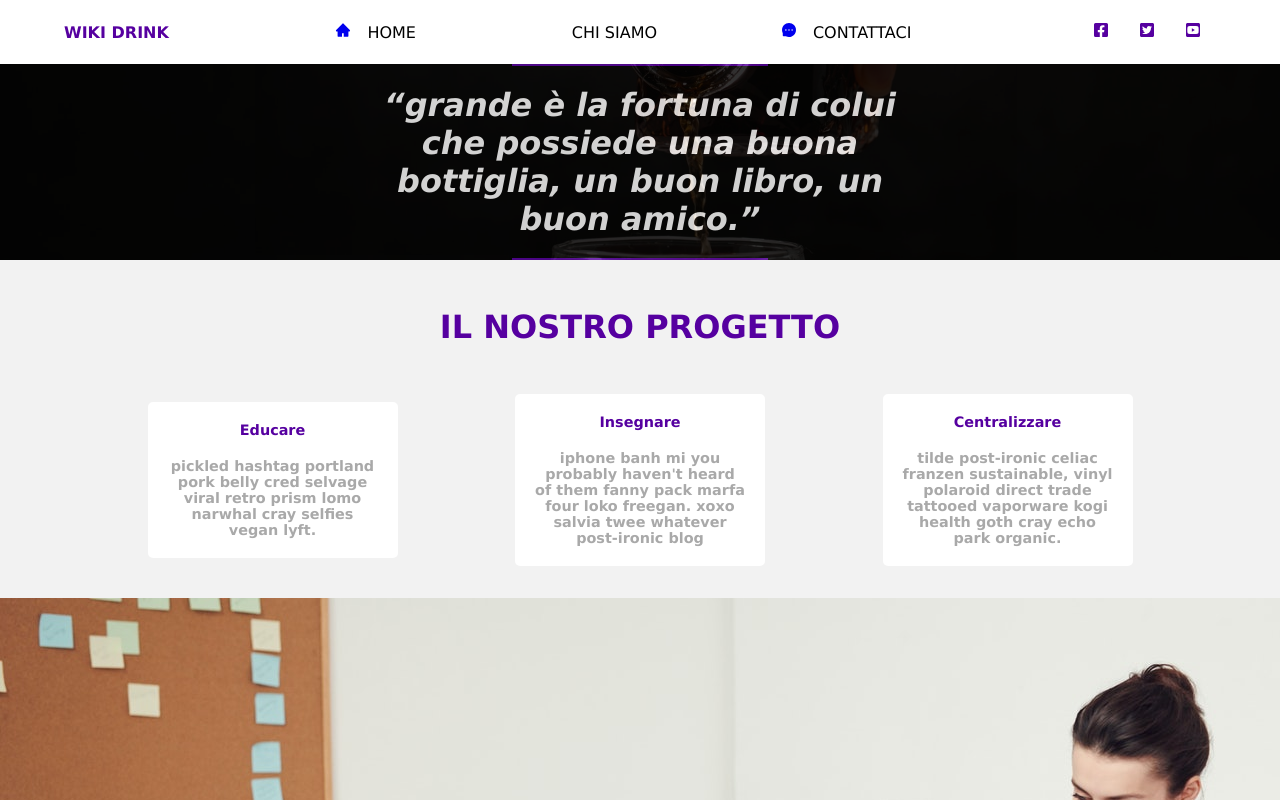
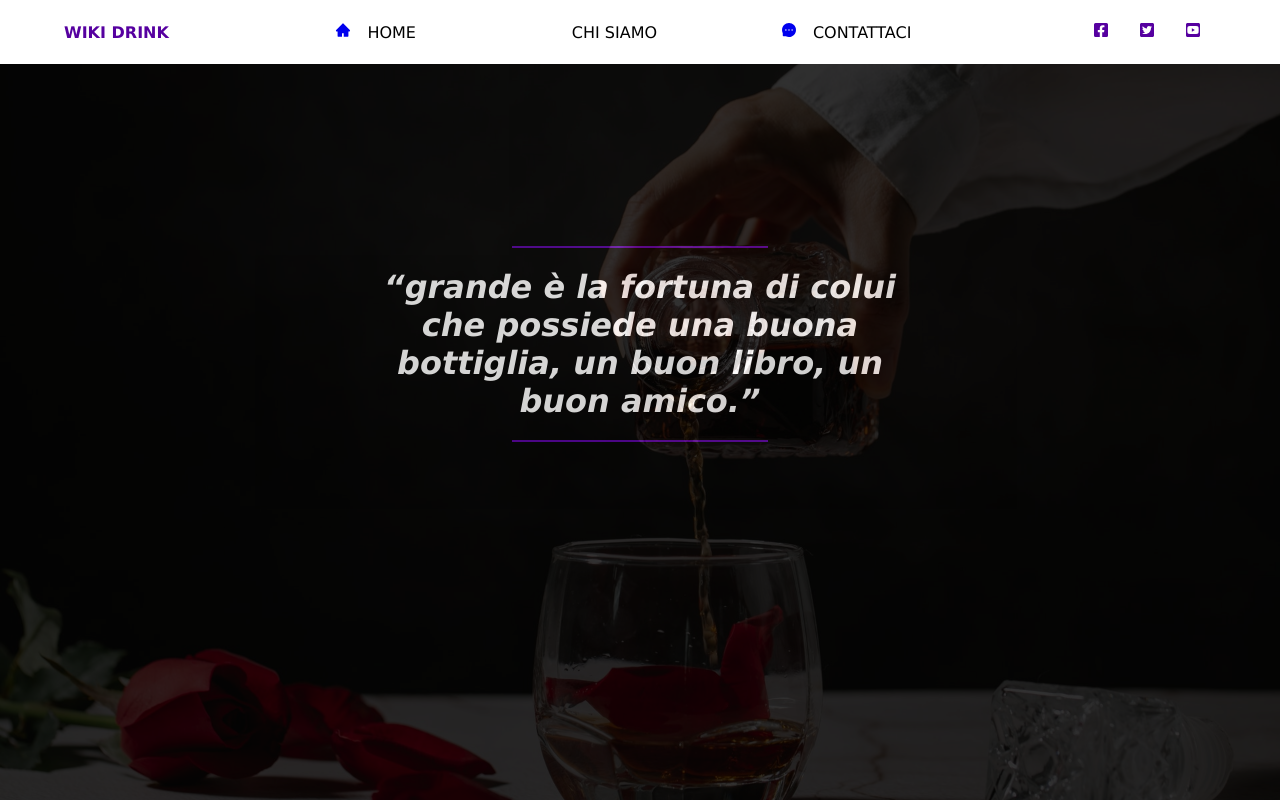
Before and after one commit to StefanoMacina/WikiDrink_project, a React (Vite) app in the folder WikiDrink/: page /about in a window 1280 px wide. Shown: the top 800 px of the page. Built offline with nearby package versions, Linux system fonts and the light colour scheme; some icons are missing.

Commit message:
fixed : css bug

```diff
--- a/WikiDrink/src/index.css
+++ b/WikiDrink/src/index.css
@@ -284,7 +284,7 @@
 
 .hero-text-container{
   color: white;
-  height: 100%;
+  height: 100vh;
 }
 
 /* ------------- PAGES ----------- */
@@ -296,8 +296,7 @@
     justify-content: center;
     align-items: center;
     gap: 20px;
-    height: 100%;
-
+    height: 70vh;
 }
 
 .top-line{
@@ -346,8 +345,8 @@
 
 .contact-us-container{
   color: #000;
-  padding: 40px;
-  height: 100vh;
+  padding: 30px 30px;
+
   display: grid;
   place-content: center;
 
@@ -359,6 +358,7 @@
   justify-content: center;
   align-items: center;
   gap: 20px;
+  margin-top: 40px;
   text-align: center;
 
 }
```
